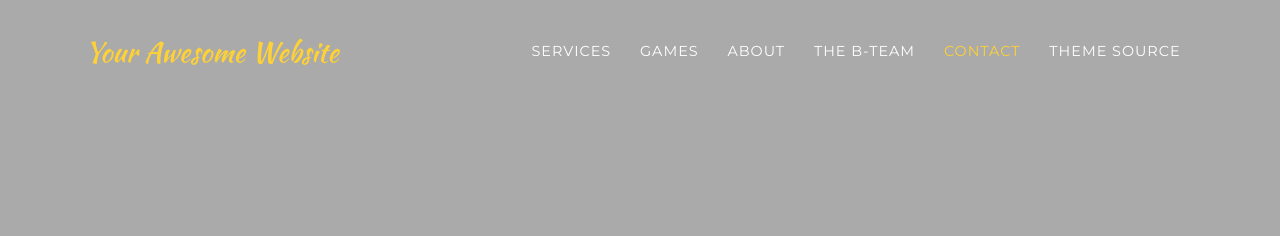
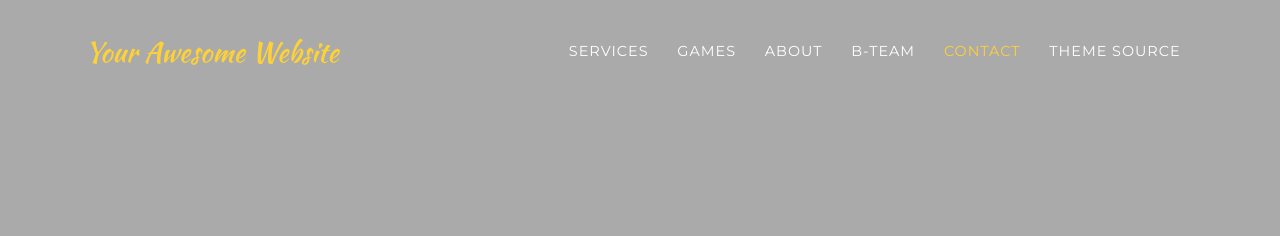
Before and after one commit to Dahyunismm/Unix-Final-Project, a Jekyll site: the page built from agencyWebsite/index.md, in a window 1280 px wide. Shown: the top 236 px of the page. Built offline with Jekyll 4.4.1, drawn with Linux system fonts in a browser that asks for light colours; some web fonts are replaced.

Commit message:
Update navigation.yml

```diff
--- a/agencyWebsite/_data/navigation.yml
+++ b/agencyWebsite/_data/navigation.yml
@@ -8,7 +8,7 @@ nav:
   - title: "About"
     section: timeline
 
-  - title: "The B-Team"
+  - title: "B-Team"
     section: team
 
   - title: "Contact"
```
